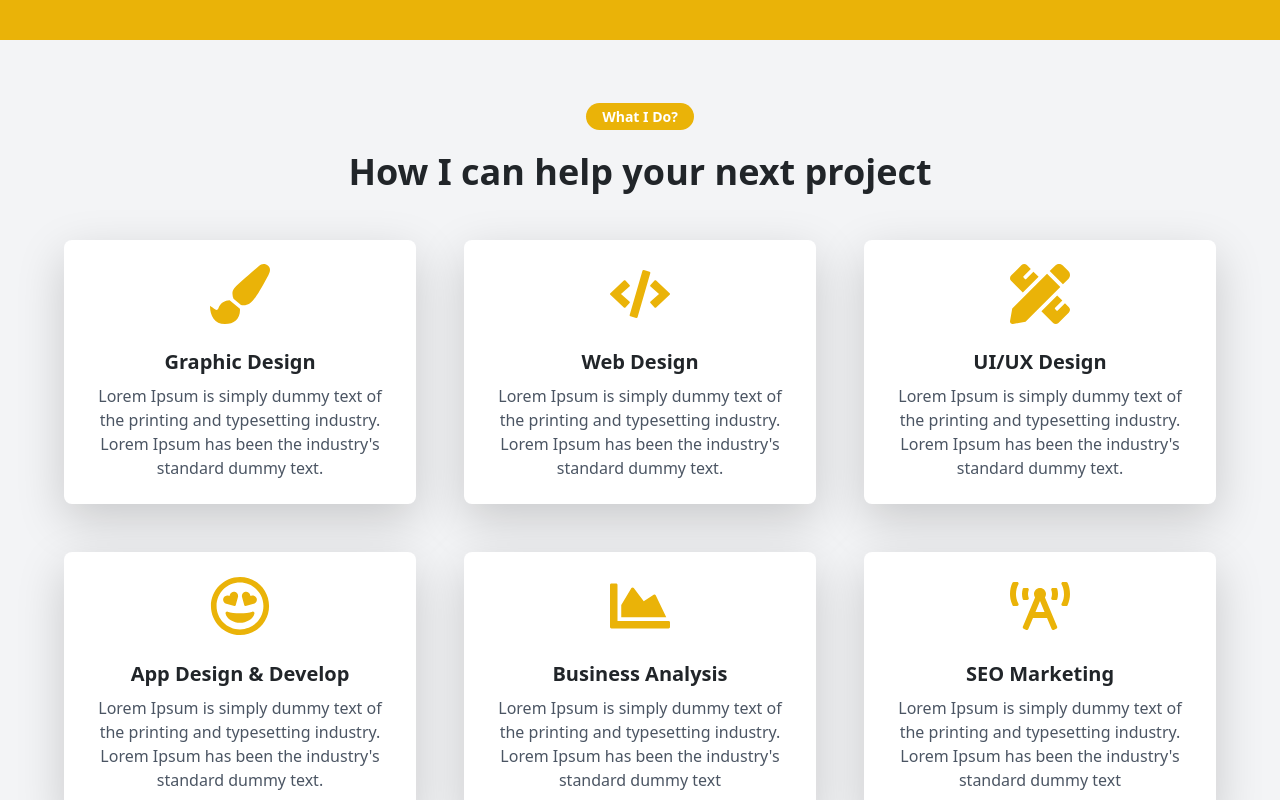
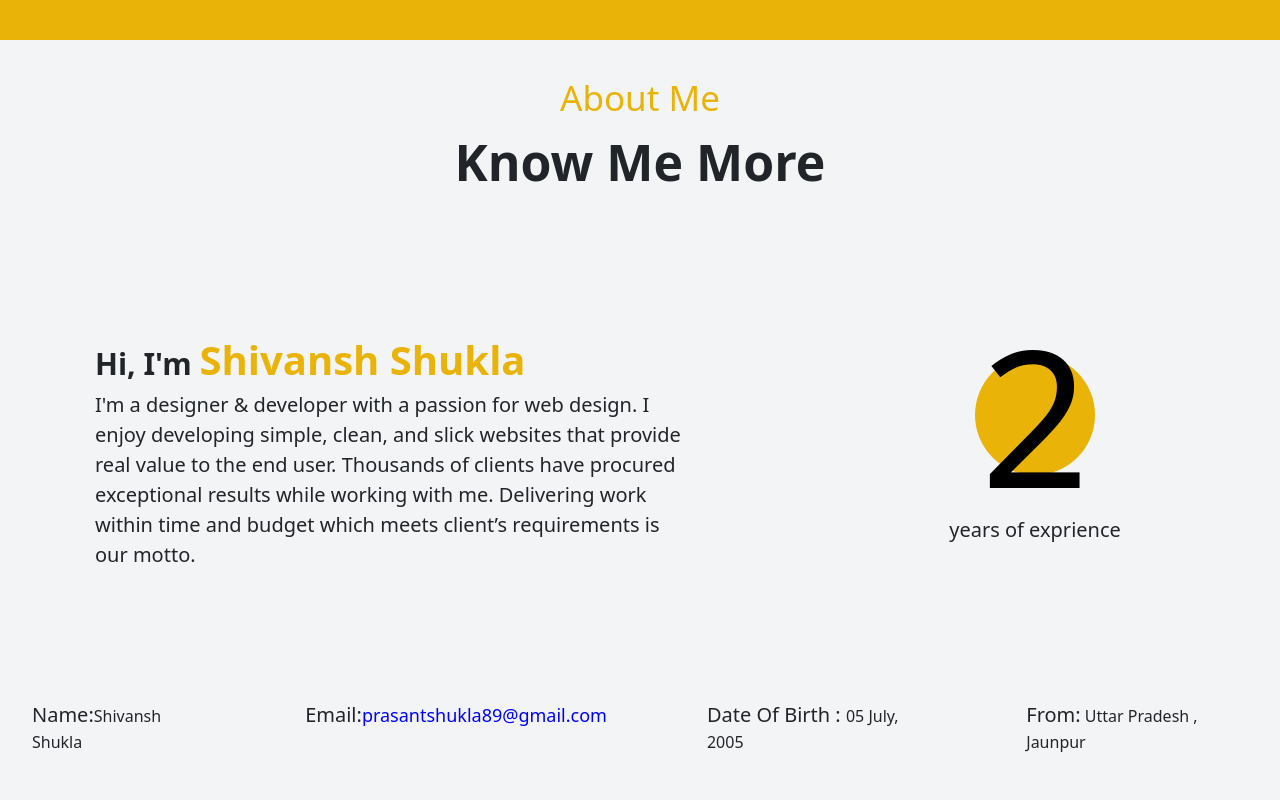
Before and after one commit to shivansh179/Portfolio, a React (Create React App) app: page / in a window 1280 px wide. Shown: the part 760-1560 px from the top of the page. Built offline with nearby package versions, Linux system fonts and the light colour scheme.

Commit message:
Added Some Links and fixed the about us page

```diff
--- a/package.json
+++ b/package.json
@@ -15,6 +15,8 @@
     "react-icons": "^5.2.1",
     "react-scripts": "5.0.1",
     "react-scroll": "^1.9.0",
+    "sass": "^1.77.2",
+    "scss": "^0.2.4",
     "web-vitals": "^2.1.4"
   },
   "scripts": {
--- /dev/null
+++ b/src/Abut.scss
@@ -0,0 +1,114 @@
+#one{
+
+    #AboutUs{
+            #jai{
+                    display: flex;
+                    flex-direction: column;
+                   gap: 130px;
+                    align-items: center;
+
+
+
+
+                    .upper{
+                        display: flex;
+                        flex-direction: column;
+                        align-items: center;
+                        .about{
+                            color: rgb(234 179 8 );
+                            font-size: 35px;
+                            font-weight: 500;
+                        }
+
+                        .know{
+                            font-size: 50px;
+                            font-weight: 600;
+                            color: dark black;
+                        }
+                    }
+                    .mid{
+                        display: flex;
+                        align-items: center;
+                        gap: 190px;
+                        flex-direction: row;
+
+                        .detail{
+                            width: 600px;
+
+                            .intro{
+                                font-size: 30px;
+                                font-weight: bold;
+                                span{
+                                    font-size: 40px;
+                                    font-weight: bolder;
+                                    color: rgb(234 179 8 );
+                                }
+                            }
+
+                            .about{
+                                font-size: 20px;
+                                font-weight: 500;
+                            }
+                        }
+
+                        .experience{
+                            display: flex;
+                            flex-direction: column;
+                            width: 300px;
+                            align-items: center;
+
+
+
+                            .number{
+                                height: 120px;
+                                width: 120px;
+                                border-radius: 100%;
+                                background-color: rgb(234 179 8 );
+                                display: flex;
+                                align-items: center;
+                                justify-content: center;
+                                font-size: 190px;
+                                // font-weight: bolder;
+                                color: rgb(0, 0, 0);
+                            }
+
+                            .years{
+                                font-size: 20px;
+                                font-weight: 500;
+                                margin-top: 40px;
+                            }
+                        }
+                    }
+
+                    .footer{
+                        display: flex;
+                        flex-direction: row;
+                        gap: 100px;
+
+                        .name{
+                            font-size: 20px;
+                                font-weight: 500;
+                        }
+                        .email{
+                            font-size: 20px;
+                                font-weight: 500;
+                                a{
+                                    font-size: large;
+                                    color: blue;
+                                }
+                        }
+
+                        .dob{
+                            font-size: 20px;
+                                font-weight: 500;
+                        }
+
+                        .address{
+                            font-size: 20px;
+                                font-weight: 500;
+                        }
+                    }
+                }
+    }
+
+}
--- a/src/App.js
+++ b/src/App.js
@@ -7,36 +7,31 @@ import Skills from "./Component/Skills.jsx";
 import HireMe from './Component/HireMe.jsx'
 import GetInTouch from './Component/GetInTouch.jsx'
 import 'bootstrap/dist/css/bootstrap.min.css';
-
+import './Abut.scss'
 
 
 function App() {
   return (
-    <div className="bg-pale-yellow h-screen">
+    <div className="bg-pale-yellow h-screen" id="one">
      <Intro/>
+     <section id="AboutUs" className="min-h-screen bg-gray-100 p-8">
+        <AboutUs/>
+      </section>
      <Project/>
      <section id="resume" className="min-h-screen bg-gray-100 p-8">
-        <h2 className="text-3xl font-bold">Resume</h2>
-        <Resume/>
+         <Resume/>
       </section>
 
-     <section id="AboutUs" className="min-h-screen bg-gray-100 p-8">
-        <h2 className="text-3xl font-bold">About</h2>
-       <AboutUs/>
-      </section>
 
      <section id="skills" className="min-h-screen bg-gray-100 p-8">
-        <h2 className="text-3xl font-bold">Skill</h2>
-        <Skills/>
+         <Skills/>
       </section>
 
      <section id="detailed-projects" className="min-h-screen bg-gray-100 p-8">
-        <h2 className="text-3xl font-bold">Detailed Project</h2>
-      <Portfolio/>
+       <Portfolio/>
       </section>
 
      <section id="hire-me" className="min-h-screen bg-gray-100 p-8">
-        <h2 className="text-3xl font-bold">Detailed Project</h2>
 
      <HireMe/>
       </section>
@@ -44,8 +39,7 @@ function App() {
 
 
      <section id="get-in-touch" className="min-h-screen bg-gray-100 p-8">
-        {/* <h2 className="text-3xl font-bold">Get In Touch</h2>   */}
-     <GetInTouch/>
+      <GetInTouch/>
 
       </section>
 
--- a/src/Component/AboutUs.jsx
+++ b/src/Component/AboutUs.jsx
@@ -1,37 +1,32 @@
 import React from 'react';
+
 
 const AboutUs = () => {
   return (
-    <div className='h-screen flex flex-col items-center justify-center bg-white p-6 gap-40'>
-      <div className='text-center mb-8'>
-        <p className='text-yellow-500 uppercase tracking-widest font-semibold'>About Me</p>
-        <h1 className='text-4xl font-bold'>Know Me More</h1>
+    <div id='jai'>
+     <div className='upper'>
+      <p className='about'>About Me</p>
+      <p className='know'>Know Me More</p>
       </div>
-      <div className='flex flex-col md:flex-row items-start md:space-x-8'>
-        <div className='md:w-2/3 mb-6 md:mb-0'>
-          <h2 className='text-2xl font-bold mb-4'>Hi, I'm <span className='text-yellow-500'>Shivansh Shukla</span></h2>
-          <p className='text-gray-700 mb-4 '>
-            I'm a designer & developer with a passion for web design. I enjoy developing simple, clean, and slick websites that provide real value to the end user. Thousands of clients have procured exceptional results while working with me. Delivering work within time and budget which meets client’s requirements is our motto.
-          </p>
+
+     <div className='mid'>
+      <div className='detail'>
+         <div className='intro'>Hi, I'm <span>Shivansh Shukla</span></div>
+         <div className='about'>I'm a designer & developer with a passion for web design. I enjoy developing simple, clean, and slick websites that provide real value to the end user. Thousands of clients have procured exceptional results while working with me. Delivering work within time and budget which meets client’s requirements is our motto.</div>
+      </div>
+      <div className='experience'>
+        <div className='number'>2</div>
+        <div className='years'>years of exprience</div>
         </div>
-        <div className='md:w-1/3 flex flex-col items-center md:items-start'>
-          <div className='flex items-center mb-4'>
-            <div className='bg-yellow-500 text-white rounded-full w-24 h-24 flex items-center justify-center text-3xl font-bold'>
-              2
-            </div>
-            <div className='ml-4'>
-              <p className='text-xl font-bold'>Years of</p>
-              <p className='text-xl font-bold'>Experience</p>
-            </div>
-          </div>
-        </div>
+     </div>
+
+
+     <div className='footer'>
+      <span> <span className='name'>Name:</span>Shivansh Shukla</span>
+      <span className='email'>Email:<a href="mailto:prasantshukla89@gmail.com">prasantshukla89@gmail.com</a></span>
+      <span><span className='dob'> Date Of Birth : </span>05 July, 2005</span>
+      <span><span className='address'>From:</span> Uttar Pradesh , Jaunpur</span>
       </div>
-          <div className='text-left flex flex-row gap-32'>
-            <p className='mb-2'><span className='font-bold'>Name:</span> Shivansh Shukla</p>
-            <p className='mb-2'><span className='font-bold'>Email:</span> <a href='mailto:chat@callum.com' className='text-blue-500'>prasantshukla89@gmail.com</a></p>
-            <p className='mb-2'><span className='font-bold'>Date of Birth:</span> 05 July, 2005</p>
-            <p className='mb-2'><span className='font-bold'>From:</span> Uttar Pradesh, India</p>
-          </div>
     </div>
   );
 };
--- a/src/Component/GetInTouch.jsx
+++ b/src/Component/GetInTouch.jsx
@@ -1,5 +1,7 @@
 import React from 'react';
 import { FaGithub, FaFacebook, FaInstagram, FaTwitter,FaLinkedin } from "react-icons/fa";
+import { SiGeeksforgeeks } from "react-icons/si";
+
 import emailjs from 'emailjs-com';
 import toast, { Toaster } from 'react-hot-toast';
 
@@ -45,7 +47,8 @@ const ContactInfo = () => {
         <a href="https://www.linkedin.com/in/shivansh-shukla-01a139234/" target='blank'><FaLinkedin className='text-4xl'  /></a>
         <a href="https://www.instagram.com/shuklajiii_25/?next=https%3A%2F%2Fwww.instagram.com%2Freels%2FC52NnCrPORm%2F%3F__coig_login%3D1" target='blank'><FaInstagram className='text-4xl'  /></a>
         <a href="https://x.com/Shivansh751829" target='blank'><FaTwitter className='text-4xl'  /></a>
-        <FaFacebook className='text-4xl'  />
+        <a href="https://www.geeksforgeeks.org/user/shivansh_shukla7935/?utm_source=geeksforgeeks&utm_medium=my_profile&utm_campaign=auth_user" target='blank'><SiGeeksforgeeks className='text-4xl'  /></a>
+
 
 
       </div>
--- a/src/Component/Portfolio.jsx
+++ b/src/Component/Portfolio.jsx
@@ -37,9 +37,9 @@ const FilterOptions = () => {
 const Projects = () => {
   // Replace with your actual project data
   const projects = [
-    { id: 1, image: disney, title: 'Clock Project', link: 'https://disney-4cmk.vercel.app/' },
-    { id: 2, image: fintech, title: 'Lightbulb Project', link:'https://fintech-beige-seven.vercel.app/' },
-    { id: 3, image: aqi, title: 'Satellite Project', link:'https://air-pollution-analyzer.vercel.app/' },
+    { id: 1, image: disney, title: 'Disney', link: 'https://disney-4cmk.vercel.app/' },
+    { id: 2, image: fintech, title: 'Finctech', link:'https://fintech-beige-seven.vercel.app/' },
+    { id: 3, image: aqi, title: 'Aqi', link:'https://air-pollution-analyzer.vercel.app/' },
     { id: 3, image: 'satellite.jpg', title: 'Satellite Project' },
   ];
 
--- a/src/Component/Project.jsx
+++ b/src/Component/Project.jsx
@@ -1,5 +1,6 @@
 import React from 'react';
-import { FaPaintBrush, FaCode, FaPencilRuler, FaRegGrinHearts, FaChartArea, FaBroadcastTower } from 'react-icons/fa';
+import { FaPaintBrush, FaCode, FaPencilRuler, FaRegGrinHearts, FaProjectDiagram } from 'react-icons/fa';
+import { GrMysql } from "react-icons/gr";
 
 const Services = () => {
   return (
@@ -12,31 +13,31 @@ const Services = () => {
         <div className="text-center p-6 bg-white rounded-lg shadow-lg">
           <FaPaintBrush className="text-yellow-500 text-6xl mx-auto mb-4" />
           <h3 className="text-xl font-bold mb-2">Graphic Design</h3>
-          <p className="text-gray-600">Lorem Ipsum is simply dummy text of the printing and typesetting industry. Lorem Ipsum has been the industry's standard dummy text.</p>
+          <p className="text-gray-600">I have almost 2 years of experience in graphic design, working with various technologies such as UI/UX, 2D animation, 3D animation, and logo design.</p>
         </div>
         <div className="text-center p-6 bg-white rounded-lg shadow-lg">
           <FaCode className="text-yellow-500 text-6xl mx-auto mb-4" />
           <h3 className="text-xl font-bold mb-2">Web Design</h3>
-          <p className="text-gray-600">Lorem Ipsum is simply dummy text of the printing and typesetting industry. Lorem Ipsum has been the industry's standard dummy text.</p>
+          <p className="text-gray-600">I have a strong interest in web development and have been working in this field for the past year. I have experience with various technologies such as React, Next.js, JavaScript, Bootstrap, Tailwind CSS, and databases.</p>
         </div>
         <div className="text-center p-6 bg-white rounded-lg shadow-lg">
           <FaPencilRuler className="text-yellow-500 text-6xl mx-auto mb-4" />
           <h3 className="text-xl font-bold mb-2">UI/UX Design</h3>
-          <p className="text-gray-600">Lorem Ipsum is simply dummy text of the printing and typesetting industry. Lorem Ipsum has been the industry's standard dummy text.</p>
+          <p className="text-gray-600">I have a keen interest in UI design and have been practicing it for the past year. My experience includes working with various tools and technologies such as Figma, Sketch, Adobe XD, and wireframing.</p>
         </div>
         <div className="text-center p-6 bg-white rounded-lg shadow-lg">
           <FaRegGrinHearts className="text-yellow-500 text-6xl mx-auto mb-4" />
-          <h3 className="text-xl font-bold mb-2">App Design & Develop</h3>
-          <p className="text-gray-600">Lorem Ipsum is simply dummy text of the printing and typesetting industry. Lorem Ipsum has been the industry's standard dummy text.</p>
+          <h3 className="text-xl font-bold mb-2">Data Structures and Problem Solving</h3>
+          <p className="text-gray-600">I have a strong interest in Data Structures and Algorithms (DSA) and have been studying and practicing them for the past year. My experience includes working with various data structures such as arrays, linked lists, trees, and graphs, as well as algorithms for sorting, searching, and dynamic programming.</p>
         </div>
         <div className="text-center p-6 bg-white rounded-lg shadow-lg">
-          <FaChartArea className="text-yellow-500 text-6xl mx-auto mb-4" />
-          <h3 className="text-xl font-bold mb-2">Business Analysis</h3>
-          <p className="text-gray-600">Lorem Ipsum is simply dummy text of the printing and typesetting industry. Lorem Ipsum has been the industry's standard dummy text</p>
+          <GrMysql className="text-yellow-500 text-6xl mx-auto mb-4" />
+          <h3 className="text-xl font-bold mb-2">Structured Query Language</h3>
+          <p className="text-gray-600">I have a strong interest in project management and leadership. Over the past year, I have planned and executed projects, coordinated teams, set goals, and ensured timely delivery while fostering a collaborative environment</p>
         </div>
         <div className="text-center p-6 bg-white rounded-lg shadow-lg">
-          <FaBroadcastTower className="text-yellow-500 text-6xl mx-auto mb-4" />
-          <h3 className="text-xl font-bold mb-2">SEO Marketing</h3>
+          <FaProjectDiagram className="text-yellow-500 text-6xl mx-auto mb-4" />
+          <h3 className="text-xl font-bold mb-2">Project Management</h3>
           <p className="text-gray-600">Lorem Ipsum is simply dummy text of the printing and typesetting industry. Lorem Ipsum has been the industry's standard dummy text</p>
         </div>
       </div>
```
Also changed, not shown: src/Component/Intro.jsx (+6 -4 lines), src/Component/Navbar.jsx (deleted, +0 -12 lines), 1 other file (tests, documents, lock files or other folders).
